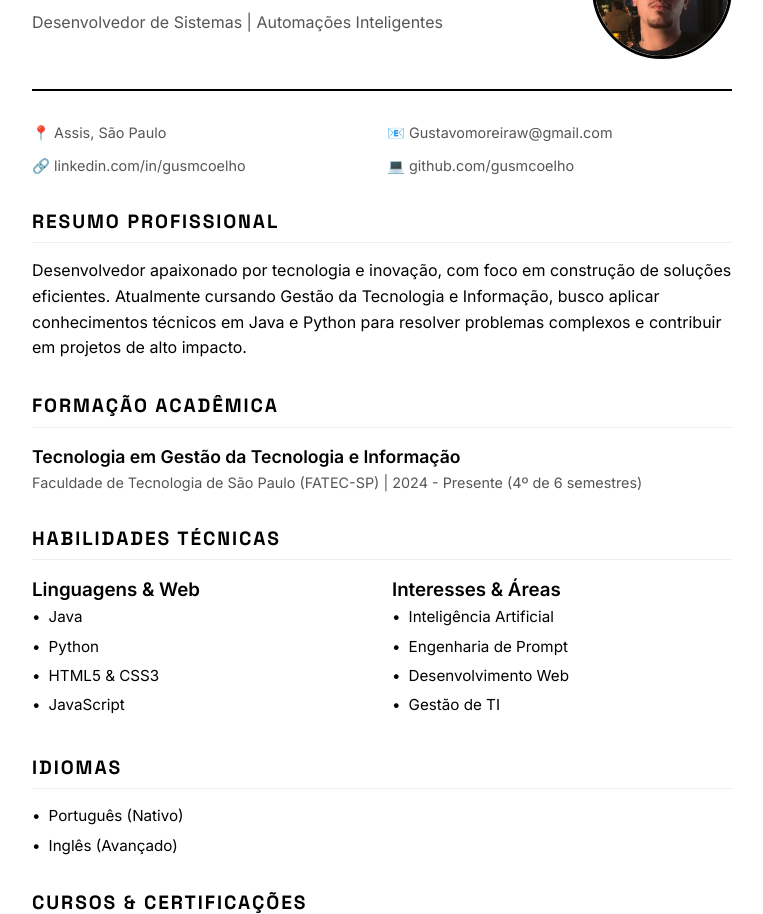
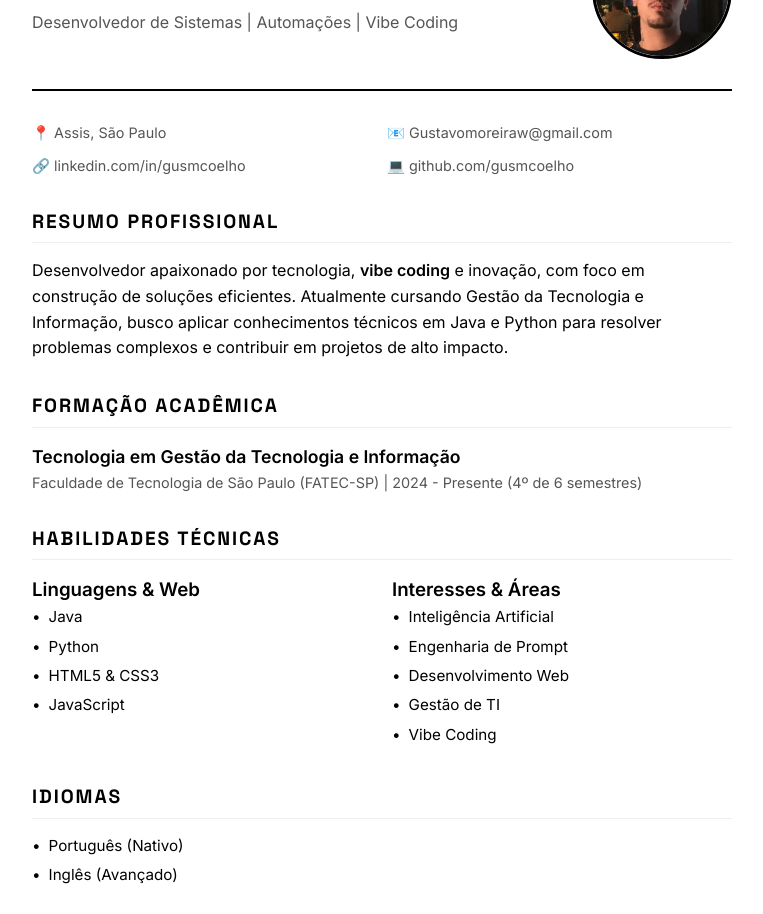
Before and after one commit to gusmcoelho/Portfolio, a plain HTML site: page cv.html in a window 1280 px wide. Shown: the part 264-1178 px from the top of the page, without its empty margins (258-1021 px from the left). Drawn offline with Linux system fonts and the light colour scheme.

Commit message:
Add Vibe Coding to curriculum (CV)

```diff
--- a/cv.html
+++ b/cv.html
@@ -221,7 +221,7 @@
         <header>
             <div class="header-info">
                 <h1>Gustavo Moreira</h1>
-                <p>Desenvolvedor de Sistemas | Automações Inteligentes</p>
+                <p>Desenvolvedor de Sistemas | Automações | Vibe Coding</p>
             </div>
             <div class="header-photo">
                 <img src="profile.png" alt="Gustavo Moreira">
@@ -237,7 +237,7 @@
 
         <section>
             <h2>Resumo Profissional</h2>
-            <p>Desenvolvedor apaixonado por tecnologia e inovação, com foco em construção de soluções eficientes. Atualmente cursando Gestão da Tecnologia e Informação, busco aplicar conhecimentos técnicos em Java e Python para resolver problemas complexos e contribuir em projetos de alto impacto.</p>
+            <p>Desenvolvedor apaixonado por tecnologia, <strong>vibe coding</strong> e inovação, com foco em construção de soluções eficientes. Atualmente cursando Gestão da Tecnologia e Informação, busco aplicar conhecimentos técnicos em Java e Python para resolver problemas complexos e contribuir em projetos de alto impacto.</p>
         </section>
 
         <section>
@@ -267,6 +267,7 @@
                         <li>Engenharia de Prompt</li>
                         <li>Desenvolvimento Web</li>
                         <li>Gestão de TI</li>
+                        <li>Vibe Coding</li>
                     </ul>
                 </div>
             </div>
```
